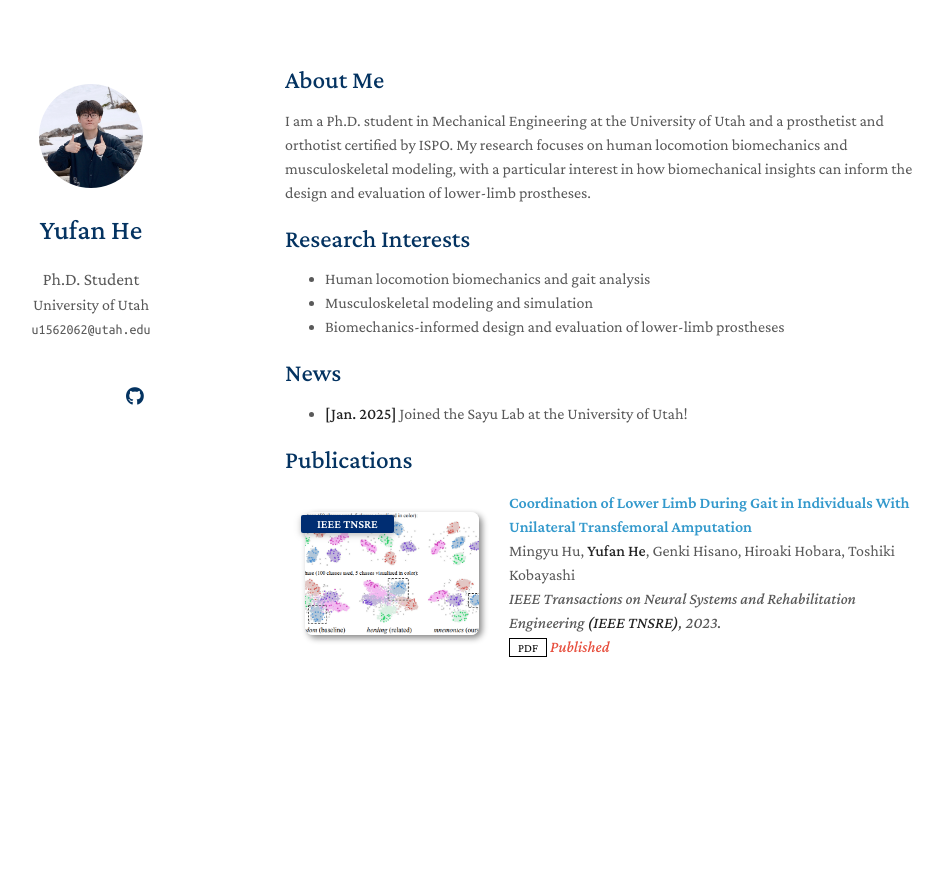
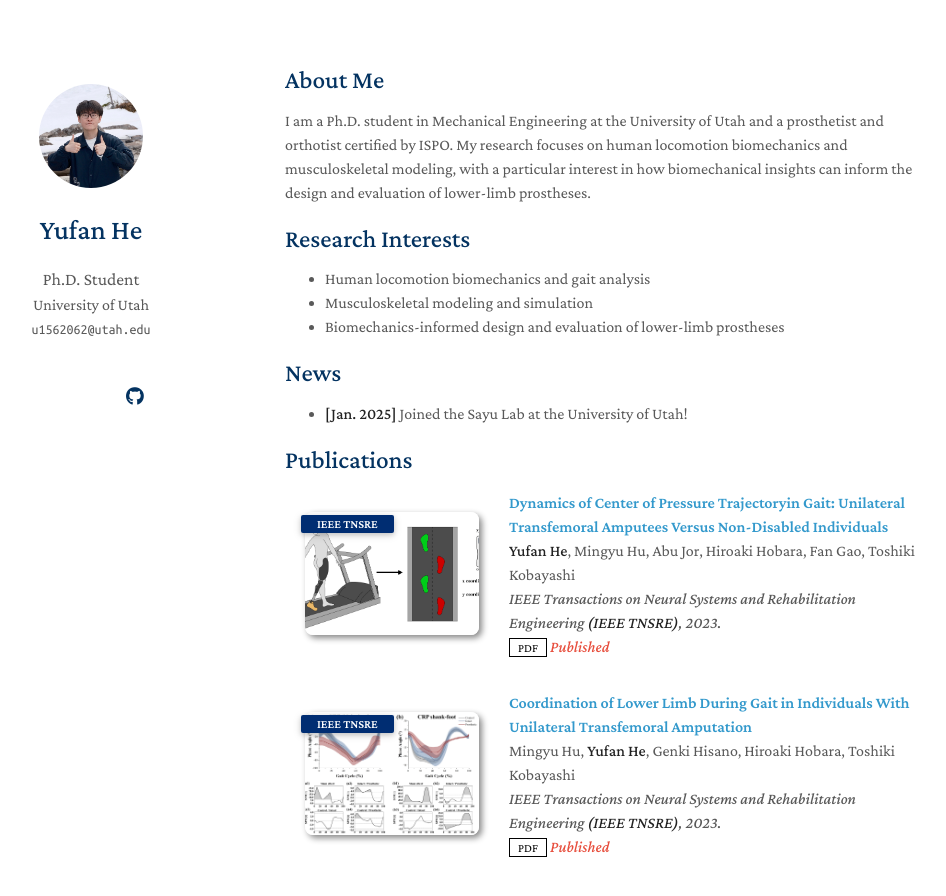
Before and after one commit to yufan-he/yufan-he.github.io, a Jekyll site: the page built from index.md, in a window 1280 px wide and 985 px high. Shown: the top 896 px of the window, without its empty margins (185-1131 px from the left). Built offline with Jekyll 4.4.1, drawn with Linux system fonts in a browser that asks for light colours; a style sheet for code colours, icons or effects is not loaded; our own code applies the rules of GitHub Pages for plain Markdown files.

Commit message:
Manuscript update

```diff
--- a/_data/publications.yml
+++ b/_data/publications.yml
@@ -1,4 +1,12 @@
 main:
+
+  - title: "Dynamics of Center of Pressure Trajectoryin Gait: Unilateral Transfemoral Amputees Versus Non-Disabled Individuals"
+    authors: <strong>Yufan He</strong>, Mingyu Hu, Abu Jor, Hiroaki Hobara, Fan Gao, Toshiki Kobayashi
+    conference_short: IEEE TNSRE
+    conference: IEEE Transactions on Neural Systems and Rehabilitation Engineering <strong>(IEEE TNSRE)</strong>, 2023.
+    pdf: https://ieeexplore.ieee.org/stamp/stamp.jsp?tp=&arnumber=10478129
+    notes: Published
+    image: ./assets/img/2.png
 
   - title: "Coordination of Lower Limb During Gait in Individuals With Unilateral Transfemoral Amputation"
     authors: Mingyu Hu, <strong>Yufan He</strong>, Genki Hisano, Hiroaki Hobara, Toshiki Kobayashi
@@ -6,4 +14,4 @@ main:
     conference: IEEE Transactions on Neural Systems and Rehabilitation Engineering <strong>(IEEE TNSRE)</strong>, 2023.
     pdf: https://ieeexplore.ieee.org/stamp/stamp.jsp?tp=&arnumber=10254599
     notes: Published
-    image: ./assets/img/teaser_example.png
+    image: ./assets/img/1.png
```
Also changed, not shown: assets/img/1.png (added), assets/img/2.png (added), assets/img/teaser_example.png (deleted), assets/img/teaser_example_2.png (deleted).
